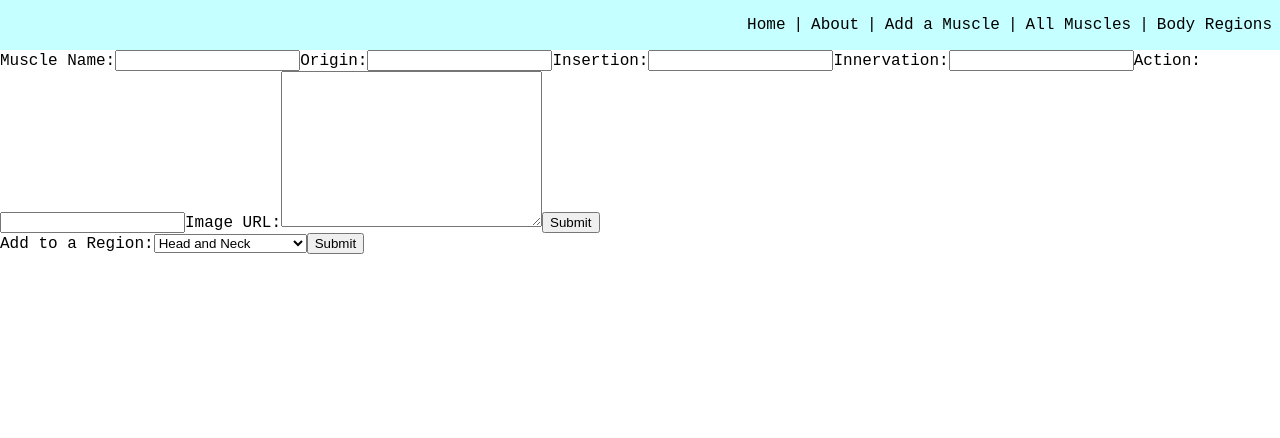
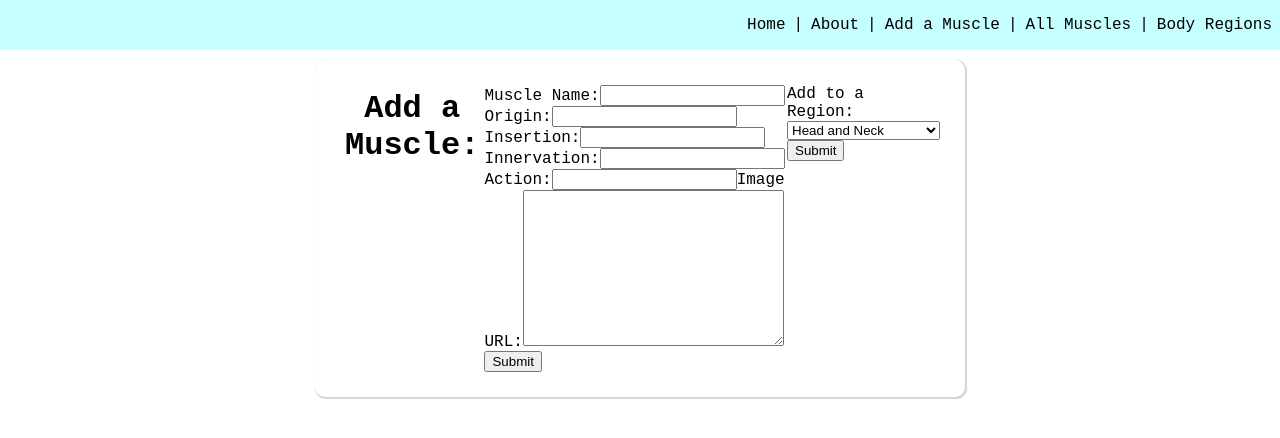
Before and after one commit to jaubrey92/anatomy_study_guide, a React (Vite) app in the folder client/: page /add in a window 1280 px wide. Shown: the top 438 px of the page. Built offline with nearby package versions, Linux system fonts and the light colour scheme.

Commit message:
form and flashcard CSS

```diff
--- a/client/src/App.css
+++ b/client/src/App.css
@@ -263,3 +263,20 @@ h1 {
   color: white;
   transform: rotateY(180deg);
 }
+
+.formsContainer {
+  width: 600px;
+  display: flex;
+  justify-content: center;
+  border-radius: 10px;
+  border: #bbb;
+  box-shadow: 1px 1px 1px 1px lightgrey;
+  padding: 25px;
+  margin: 10px auto;
+}
+
+.flashcard {
+  box-shadow: 1px 1px 1px 1px lightgrey;
+  border-radius: 10px;
+  width: 300px;
+}
--- a/client/src/components/Flashcard.jsx
+++ b/client/src/components/Flashcard.jsx
@@ -1,6 +1,6 @@
 const Flashcard = (props) => {
   return (
-    <div key={props.id}>
+    <div key={props.id} className="flashcard">
       <div>
         <img src={props.image} alt="Muscle Image" />
       </div>
--- a/client/src/pages/AddMuscle.jsx
+++ b/client/src/pages/AddMuscle.jsx
@@ -64,7 +64,8 @@ const AddMuscle = () => {
   }
 
   return (
-    <div>
+    <div className="formsContainer">
+      <h1>Add a Muscle:</h1>
       <form onSubmit={handleSubmit}>
         <label htmlFor="title">Muscle Name:</label>
         <input
```
